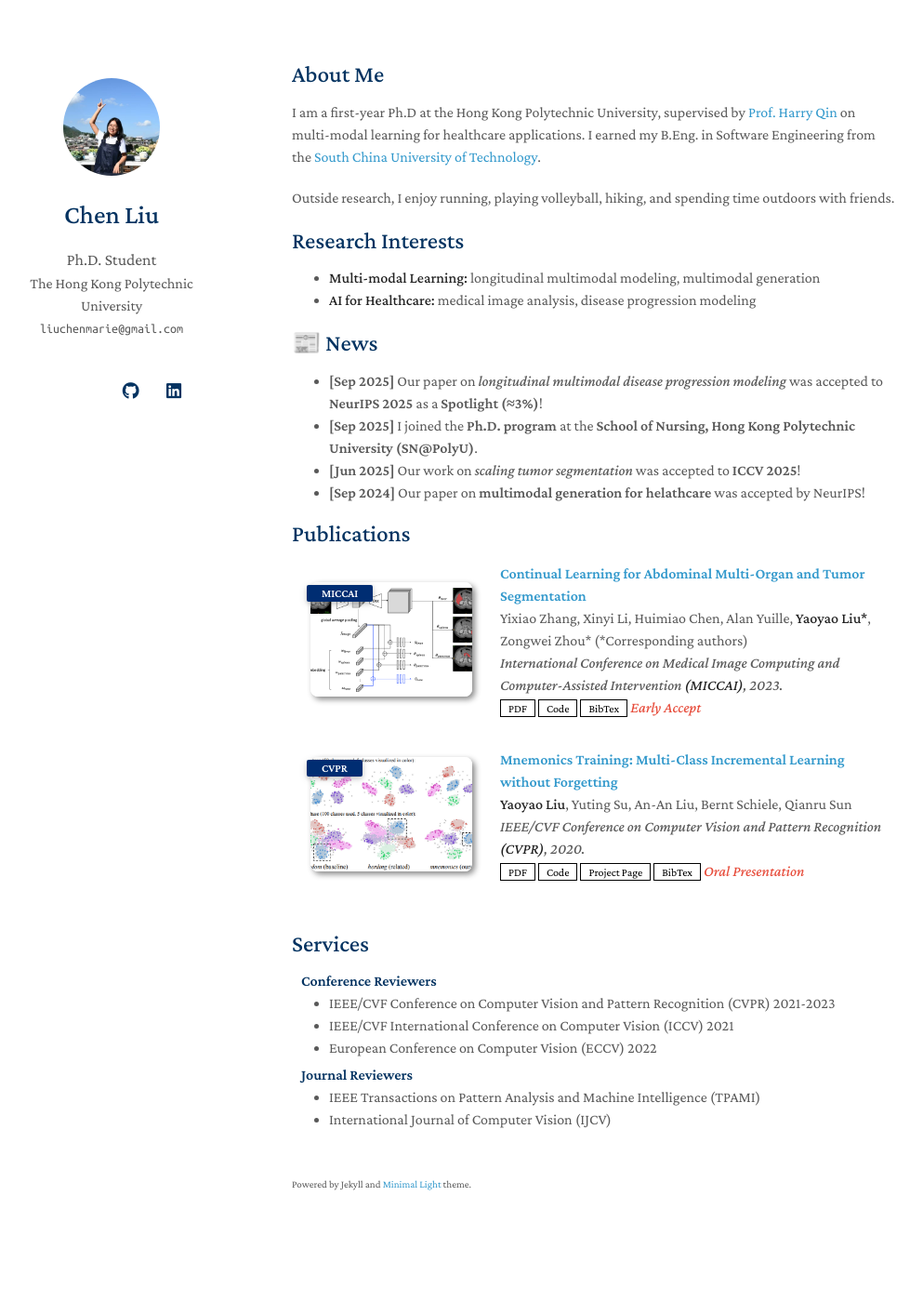
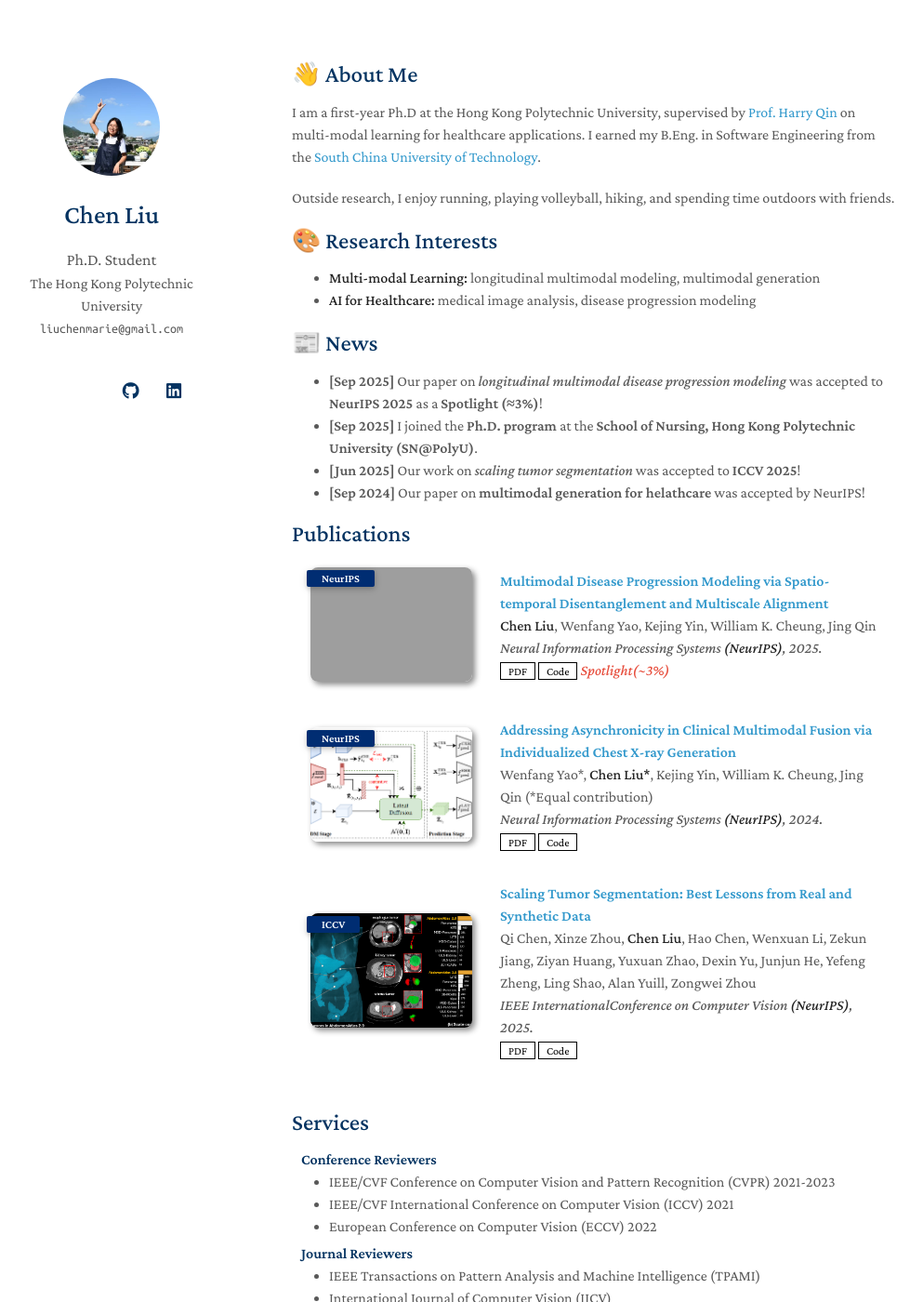
Before and after one commit to Chenliu-svg/Chenliu-svg.github.io, a Jekyll site: the page built from index.md, in a window 1280 px wide and 1400 px high. Shown: the whole window at 93% size, without its empty margins (156-1149 px from the left). Built offline with Jekyll 4.4.1, drawn with Linux system fonts in a browser that asks for light colours; a style sheet for code colours, icons or effects is not loaded; our own code applies the rules of GitHub Pages for plain Markdown files; grey boxes are pictures that could not be loaded.

Commit message:
first commit

```diff
--- a/_data/publications.yml
+++ b/_data/publications.yml
@@ -1,22 +1,33 @@
 main:
 
-  - title: Continual Learning for Abdominal Multi-Organ and Tumor Segmentation
-    authors: Yixiao Zhang, Xinyi Li, Huimiao Chen, Alan Yuille, <strong>Yaoyao Liu*</strong>, Zongwei Zhou* (*Corresponding authors)
-    conference_short: MICCAI
-    conference: International Conference on Medical Image Computing and Computer-Assisted Intervention <strong>(MICCAI)</strong>, 2023.
-    pdf: https://arxiv.org/pdf/2306.00988.pdf
-    code: https://github.com/MrGiovanni/ContinualLearning
-    bibtex: https://bib.yliu.me/MICCAI23.txt
-    image: ./assets/img/teaser_example_2.png
-    notes: Early Accept
+  - title: "Multimodal Disease Progression Modeling via Spatio-temporal Disentanglement and Multiscale Alignment"
+    authors: <strong>Chen Liu</strong>, Wenfang Yao, Kejing Yin, William K. Cheung, Jing Qin
+    conference_short: NeurIPS
+    conference: Neural Information Processing Systems <strong>(NeurIPS)</strong>, 2025.
+    pdf: https://arxiv.org/pdf/2510.11112
+    code: https://github.com/Chenliu-svg/DiPro
+    # bibtex: https://bib.yliu.me/MICCAI23.txt
+    image: ./assets/img/DiPro_poster.png
+    notes: Spotlight(~3%)
 
-  - title: "Mnemonics Training: Multi-Class Incremental Learning without Forgetting"
-    authors: <strong>Yaoyao Liu</strong>, Yuting Su, An-An Liu, Bernt Schiele, Qianru Sun
-    conference_short: CVPR
-    conference: IEEE/CVF Conference on Computer Vision and Pattern Recognition <strong>(CVPR)</strong>, 2020.
-    pdf: https://arxiv.org/pdf/2002.10211.pdf
-    code: https://github.com/yaoyao-liu/class-incremental-learning/tree/main/mnemonics-training
-    page: https://class-il.mpi-inf.mpg.de/mnemonics/
-    bibtex: https://class-il.mpi-inf.mpg.de/mnemonics/
-    notes: Oral Presentation
-    image: ./assets/img/teaser_example.png
+  - title: "Addressing Asynchronicity in Clinical Multimodal Fusion via Individualized Chest X-ray Generation"
+    authors: Wenfang Yao*, <strong>Chen Liu*</strong>, Kejing Yin, William K. Cheung, Jing Qin (*Equal contribution)
+    conference_short: NeurIPS
+    conference: Neural Information Processing Systems <strong>(NeurIPS)</strong>, 2024.
+    pdf: https://arxiv.org/pdf/2410.17918
+    code: https://github.com/Chenliu-svg/DDL-CXR
+    # page: https://class-il.mpi-inf.mpg.de/mnemonics/
+    # bibtex: https://class-il.mpi-inf.mpg.de/mnemonics/
+    # notes: Oral Presentation
+    image: ./assets/img/DDL-CXR.png
+
+  - title: "Scaling Tumor Segmentation: Best Lessons from Real and Synthetic Data"
+    authors: Qi Chen, Xinze Zhou, <strong>Chen Liu</strong>, Hao Chen, Wenxuan Li, Zekun Jiang, Ziyan Huang, Yuxuan Zhao, Dexin Yu, Junjun He, Yefeng Zheng, Ling Shao, Alan Yuill, Zongwei Zhou
+    conference_short: ICCV
+    conference: IEEE InternationalConference on Computer Vision <strong>(NeurIPS)</strong>, 2025.
+    pdf: https://openaccess.thecvf.com/content/ICCV2025/papers/Chen_Scaling_Tumor_Segmentation_Best_Lessons_from_Real_and_Synthetic_Data_ICCV_2025_paper.pdf
+    code: ttps://github.com/BodyMaps/AndomenAtlas2.0
+    # page: https://class-il.mpi-inf.mpg.de/mnemonics/
+    # bibtex: https://class-il.mpi-inf.mpg.de/mnemonics/
+    # notes: Oral Presentation
+    image: ./assets/img/fig_dataset_characteristics.png
--- a/index.md
+++ b/index.md
@@ -2,13 +2,13 @@
 layout: homepage
 ---
 
-## About Me
+## 👋 About Me
 
 I am a first-year Ph.D at the Hong Kong Polytechnic University, supervised by [Prof. Harry Qin](https://www.polyu.edu.hk/sn/people/academic-staff/prof-harry-qin/?sc_lang=tc) on multi-modal learning for healthcare applications. I earned my B.Eng. in Software Engineering from the [South China University of Technology](https://www.scut.edu.cn/).
 
 Outside research, I enjoy running, playing volleyball, hiking, and spending time outdoors with friends.
 
-## Research Interests
+## 🎨 Research Interests
 
 - **Multi-modal Learning:** longitudinal multimodal modeling, multimodal generation
 - **AI for Healthcare:** medical image analysis, disease progression modeling
```
Also changed, not shown: assets/img/DDL-CXR.png (added), assets/img/fig_dataset_characteristics.png (added), 1 other file.
